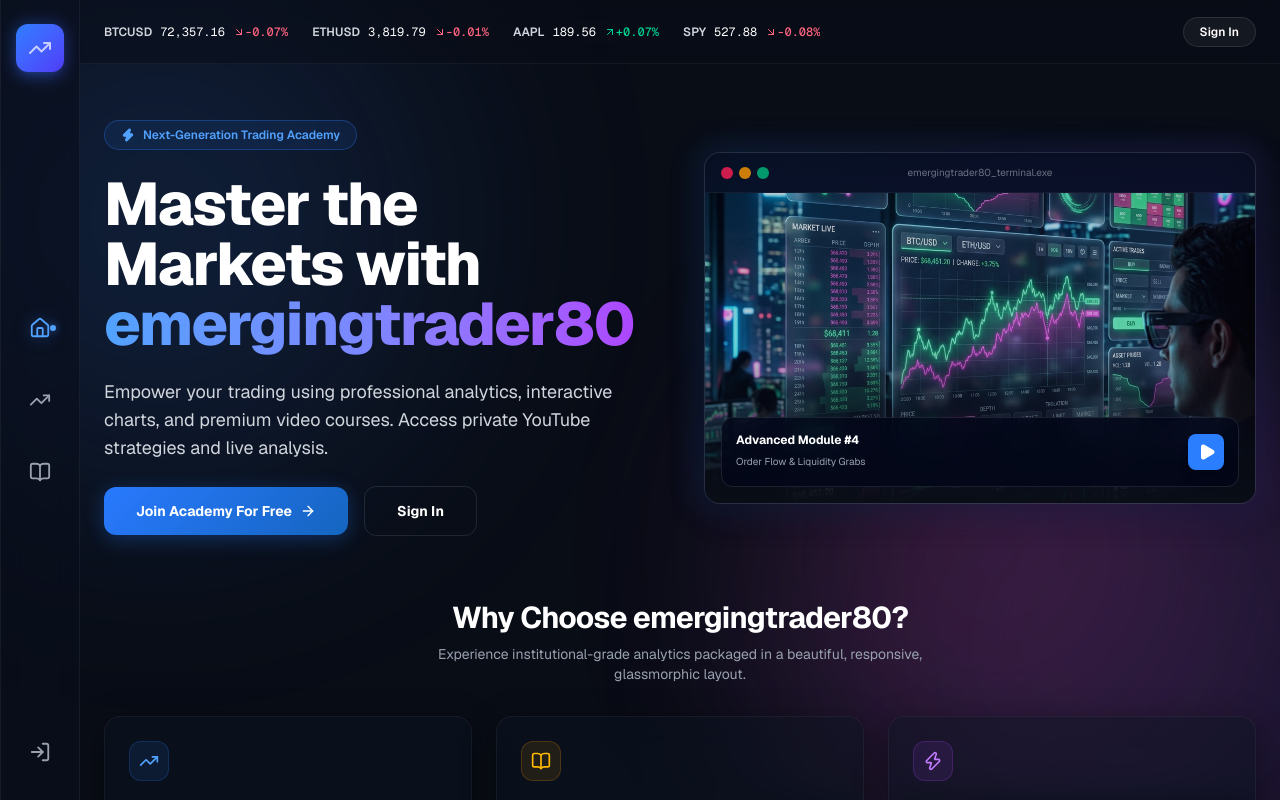
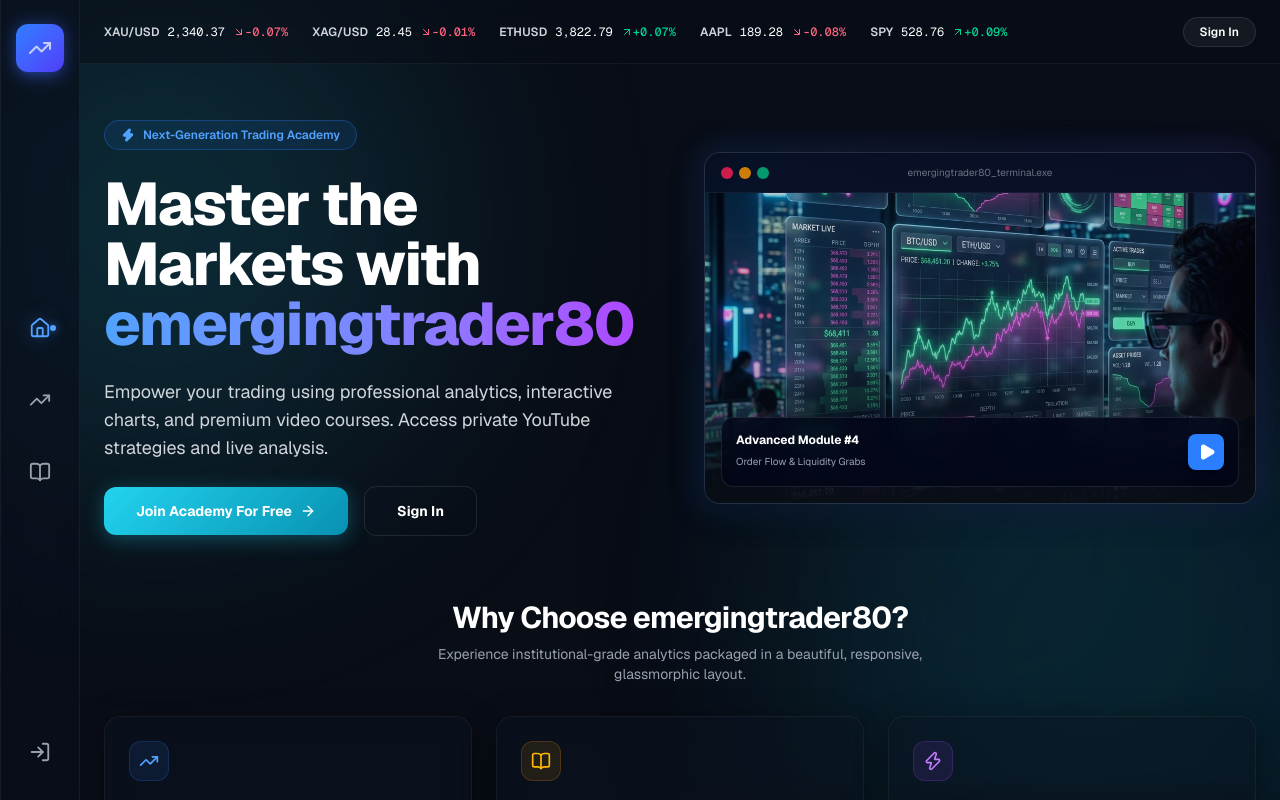
Before and after one commit to GhostRed256/TradingCourseSellingWebsite, a Next.js app: page / in a window 1280 px wide. Shown: the top 800 px of the page. Built offline with nearby package versions, Linux system fonts and the light colour scheme.

Commit message:
feat: change accent to cyan, add XAU/XAG tickers, improve logo

```diff
--- a/src/app/components/Navbar.tsx
+++ b/src/app/components/Navbar.tsx
@@ -11,7 +11,8 @@
 
   // Mock Market Tickers
   const [tickers, setTickers] = useState([
-    { symbol: "BTCUSD", price: "72,410.50", change: "+2.45%", isUp: true },
+    { symbol: "XAU/USD", price: "2,342.10", change: "-0.50%", isUp: false },
+    { symbol: "XAG/USD", price: "28.45", change: "+1.20%", isUp: true },
     { symbol: "ETHUSD", price: "3,820.20", change: "-0.85%", isUp: false },
     { symbol: "AAPL", price: "189.43", change: "+1.12%", isUp: true },
     { symbol: "SPY", price: "528.30", change: "+0.42%", isUp: true },
@@ -61,9 +62,8 @@
               <span className="font-semibold text-gray-300">{ticker.symbol}</span>
               <span className="font-mono text-white">{ticker.price}</span>
               <span
-                className={`flex items-center font-mono font-medium ${
-                  ticker.isUp ? "text-emerald-400" : "text-rose-400"
-                }`}
+                className={`flex items-center font-mono font-medium ${ticker.isUp ? "text-emerald-400" : "text-rose-400"
+                  }`}
               >
                 {ticker.isUp ? (
                   <ArrowUpRight className="h-3 w-3" />
@@ -76,9 +76,9 @@
           ))}
         </div>
         <div className="flex items-center md:hidden">
-            <span className="font-semibold text-lg bg-gradient-to-r from-blue-400 to-indigo-400 bg-clip-text text-transparent">
-              emergingtrader80
-            </span>
+          <span className="font-bold text-lg tracking-tight bg-gradient-to-r from-cyan-300 via-cyan-400 to-teal-400 bg-clip-text text-transparent drop-shadow-[0_0_8px_rgba(34,211,238,0.5)]">
+            emergingtrader80
+          </span>
         </div>
 
         {/* Right Side: Alerts & Subscription Actions */}
@@ -123,8 +123,8 @@
                 <div className="hidden flex-col text-left md:flex">
                   <span className="text-xs font-semibold text-white">{user.username}</span>
                   <div className="text-[10px] font-mono text-gray-500">
-                  emergingtrader80_terminal.exe
-                </div>
+                    emergingtrader80_terminal.exe
+                  </div>
                 </div>
               </div>
             </>
--- a/src/app/globals.css
+++ b/src/app/globals.css
@@ -9,8 +9,8 @@
 
   --bullish: #00e676;
   --bearish: #ff1744;
-  --accent: #2979ff;
-  --accent-glow: rgba(41, 121, 255, 0.35);
+  --accent: #22d3ee;
+  --accent-glow: rgba(34, 211, 238, 0.35);
 
   --font-geist-sans: "Geist Sans", sans-serif;
   --font-geist-mono: "Geist Mono", monospace;
@@ -69,14 +69,14 @@
 }
 
 @utility neon-btn-blue {
-  background: linear-gradient(135deg, #2979ff, #1565c0);
-  box-shadow: 0 4px 20px rgba(41, 121, 255, 0.3);
+  background: linear-gradient(135deg, #22d3ee, #0891b2);
+  box-shadow: 0 4px 20px rgba(34, 211, 238, 0.3);
   transition: all 0.3s cubic-bezier(0.4, 0, 0.2, 1);
 }
 
 .neon-btn-blue:hover {
   transform: translateY(-2px);
-  box-shadow: 0 8px 25px rgba(41, 121, 255, 0.5);
+  box-shadow: 0 8px 25px rgba(34, 211, 238, 0.5);
 }
 
 @utility neon-text-bullish {
@@ -110,7 +110,7 @@
 .blob-1 {
   width: 500px;
   height: 500px;
-  background: #3b82f6;
+  background: #22d3ee;
   top: -10%;
   left: -10%;
   animation-duration: 20s;
@@ -119,7 +119,7 @@
 .blob-2 {
   width: 600px;
   height: 600px;
-  background: #a855f7;
+  background: #0891b2;
   bottom: -15%;
   right: -10%;
   animation-duration: 30s;
@@ -128,7 +128,7 @@
 .blob-3 {
   width: 400px;
   height: 400px;
-  background: #ec4899;
+  background: #164e63;
   top: 40%;
   left: 60%;
   animation-duration: 25s;
@@ -138,9 +138,11 @@
   0% {
     transform: translate(0, 0) scale(1);
   }
+
   50% {
     transform: translate(60px, 80px) scale(1.15);
   }
+
   100% {
     transform: translate(-40px, -60px) scale(0.9);
   }
@@ -151,13 +153,16 @@
   width: 6px;
   height: 6px;
 }
+
 ::-webkit-scrollbar-track {
   background: rgba(9, 13, 22, 0.5);
 }
+
 ::-webkit-scrollbar-thumb {
   background: rgba(255, 255, 255, 0.1);
   border-radius: 10px;
 }
+
 ::-webkit-scrollbar-thumb:hover {
   background: rgba(255, 255, 255, 0.2);
 }
```
Also changed, not shown: 1 other file (tests, documents, lock files or other folders).
